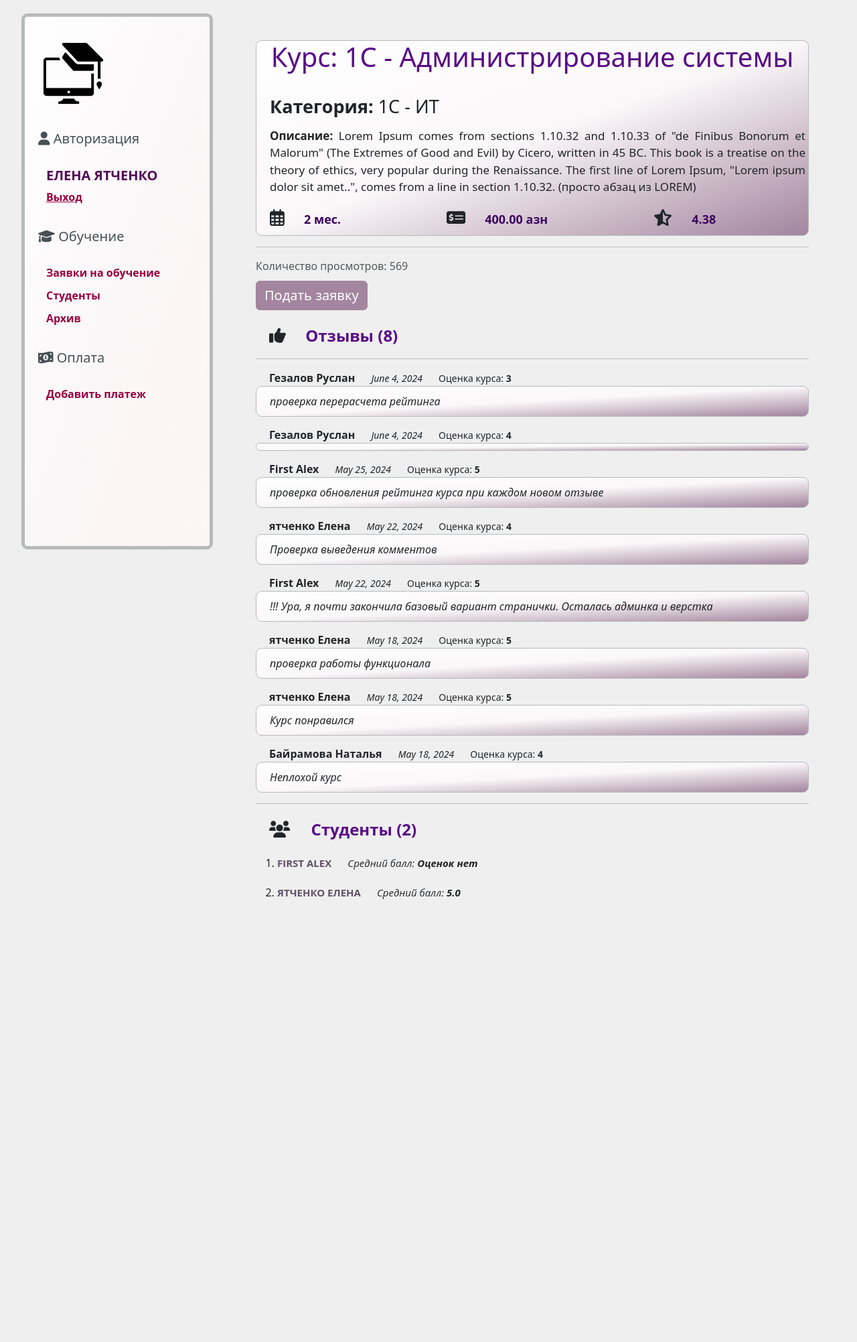
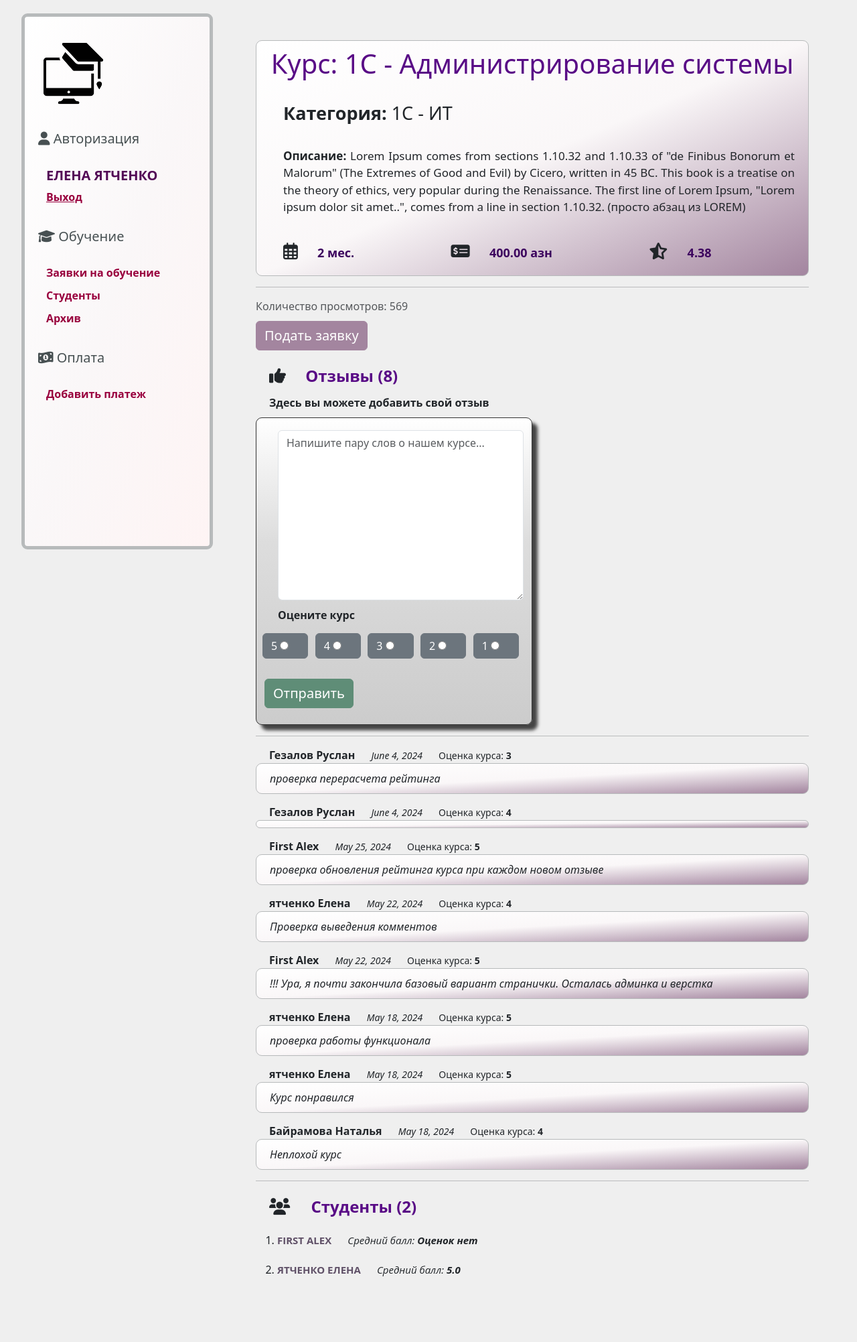
Before and after one commit to elena-yatchenko/my-courses-django, a Django app: page /course/1 in a window 1280 px wide. Shown: the part 120-2123 px from the top of the page at 67% size. Before the commit the page ends 1462 px from the top, so only its background shows below. Run offline with Django 5.2, Linux system fonts and the light colour scheme; a user stored in the database is signed in; data comes from the database, SQL or seed files in the repository; both versions use the stored data as it was after the commit; some libraries are stand-ins or nearby versions.

Commit message:
correct4

```diff
--- a/mycourses/students_app/static/students_app/css/styles.css
+++ b/mycourses/students_app/static/students_app/css/styles.css
@@ -46,7 +46,7 @@
 }
 
 body p {
-  max-width: 800px;
+  /* max-width: 800px; */
   margin: 10px auto 10px 20px;
 }
 
@@ -64,14 +64,6 @@
   transition: .3s ease-in-out;
 }
 
-/*бокс для комментов*/
-/* margin-top: 10px;
-    background: #e9e9e9;
-    padding: 10px 3%;
-    border-radius: 0 9px 9px 9px;
-    border: 1px solid #949494;
-    width: 100%;
-    box-sizing: border-box; */
 
 .logo {
   color: #D5B45B;
@@ -127,7 +119,7 @@
 
 .block-text {
   position: relative;
-  padding: 20px;
+  padding: 10px 20px;
 }
 
 .review-div {
@@ -434,9 +426,10 @@
   float: right;
 }
 
-.text {
+.text-width {
   text-align: justify;
   font-size: 17px;
+  padding: 10px 20px;
 }
 
 .text-20 {
--- a/mycourses/students_app/templates/students_app/course_detail.html
+++ b/mycourses/students_app/templates/students_app/course_detail.html
@@ -4,11 +4,11 @@
     <div class="content">
         {% block content %}
         <div class="mine-block">
-            <h1>Курс: {{ course.name }}</h1>
+            <h1 class="block-text">Курс: {{ course.name }}</h1>
 
-            <p style="font-size: 27px;"><strong>Категория:</strong> {{ course.category }}</p>
-            <p class="text"><strong>Описание:</strong> {{ course.summary }}</p>
-            <div style="display: flex">
+            <p style="font-size: 27px;" class="block-text"><strong>Категория:</strong> {{ course.category }}</p>
+            <p class="text-width"><strong>Описание:</strong> {{ course.summary }}</p>
+            <div style="display: flex" class="block-text">
                 <p><strong><i class="far fa-calendar-days icons"></i></strong>
                     <span class="icons-text">{{ course.lasting }} мес.</span>
                 </p>
@@ -30,12 +30,11 @@
         <p class="m-top-20"><i class="fas fa-thumbs-up icons"></i>
             <span class="m-top-20 title">Отзывы ({{ reviews.count }})</span>
         </p>
-        {% if user.is_authenticated and not user.is_staff %}
+        {% if perms.students_app.add_review or perms.students_app.change_review %}
         <p><strong>Здесь вы можете добавить свой отзыв</strong></p>
         <div class="shadowbox">
             <form action="" method="post">
-                <!-- {{ form.as_p }} -->
-                {{ form.text }}
+                <p>{{ form.text }}</p>
                 <p><b>Оцените курс</b></p>
                 <fieldset class="row row-cols-lg-auto g-3 align-items-center" id="radio_rate">
                     {% for radio in form.rate %}
--- a/mycourses/students_app/views.py
+++ b/mycourses/students_app/views.py
@@ -91,7 +91,7 @@
         "students": students,
         "reviews": reviews,
     }
-    if user.is_authenticated and not user.is_staff:
+    if user.has_perm('students_app.add_review') or user.has_perm('students_app.change_review'):
         if request.method == "POST":
             review_form = AddReviewForm(request.POST)
             if review_form.is_valid():
--- a/mycourses/templates/base.html
+++ b/mycourses/templates/base.html
@@ -83,28 +83,28 @@
                     {% block content %}
                     <h1>Рады видеть Вас на главной странице нашего сайта!</h1>
 
-                    <h2 class="text">Работа с программой 1С - это отличное вложение времени и усилий.
+                    <h2 class="text-width">Работа с программой 1С - это отличное вложение времени и усилий.
                         Вот <strong>5 причин</strong>, почему это стоит того:</h2>
-                    <p class="text mine-block block-text ">🚀 Развитие карьеры: Знание 1С дает большие возможности для
+                    <p class="text-width mine-block block-text ">🚀 Развитие карьеры: Знание 1С дает большие возможности для
                         карьерного
                         роста в
                         области
                         бухгалтерии и управления предприятием.</p>
 
-                    <p class="text mine-block block-text">🌐 Востребованность: 1С широко используется в различных
+                    <p class="text-width mine-block block-text">🌐 Востребованность: 1С широко используется в различных
                         компаниях, что делает
                         специалистов в
                         этой области очень востребованными на рынке труда.</p>
 
-                    <p class="text mine-block block-text">💼 Автоматизация бизнес-процессов: Знание работы с 1С
+                    <p class="text-width mine-block block-text">💼 Автоматизация бизнес-процессов: Знание работы с 1С
                         позволяет оптимизировать и
                         автоматизировать рабочие процессы, что повышает эффективность работы предприятия.</p>
 
-                    <p class="text mine-block block-text">📊 Широкий спектр возможностей: 1С имеет множество модулей и
+                    <p class="text-width mine-block block-text">📊 Широкий спектр возможностей: 1С имеет множество модулей и
                         настроек, что позволяет работать в
                         различных сферах бизнеса, от бухгалтерии до логистики и управления персоналом.</p>
 
-                    <p class="text mine-block block-text">🌟 Создание перспектив: Знание работы с 1С может открыть
+                    <p class="text-width mine-block block-text">🌟 Создание перспектив: Знание работы с 1С может открыть
                         возможности для
                         самостоятельной
                         деятельности и создания собственного бизнеса в сфере консалтинга или разработки программных
```
Also changed, not shown: about_project.md (+1 -0 lines), mycourses/db.sqlite3, 1 other file.
